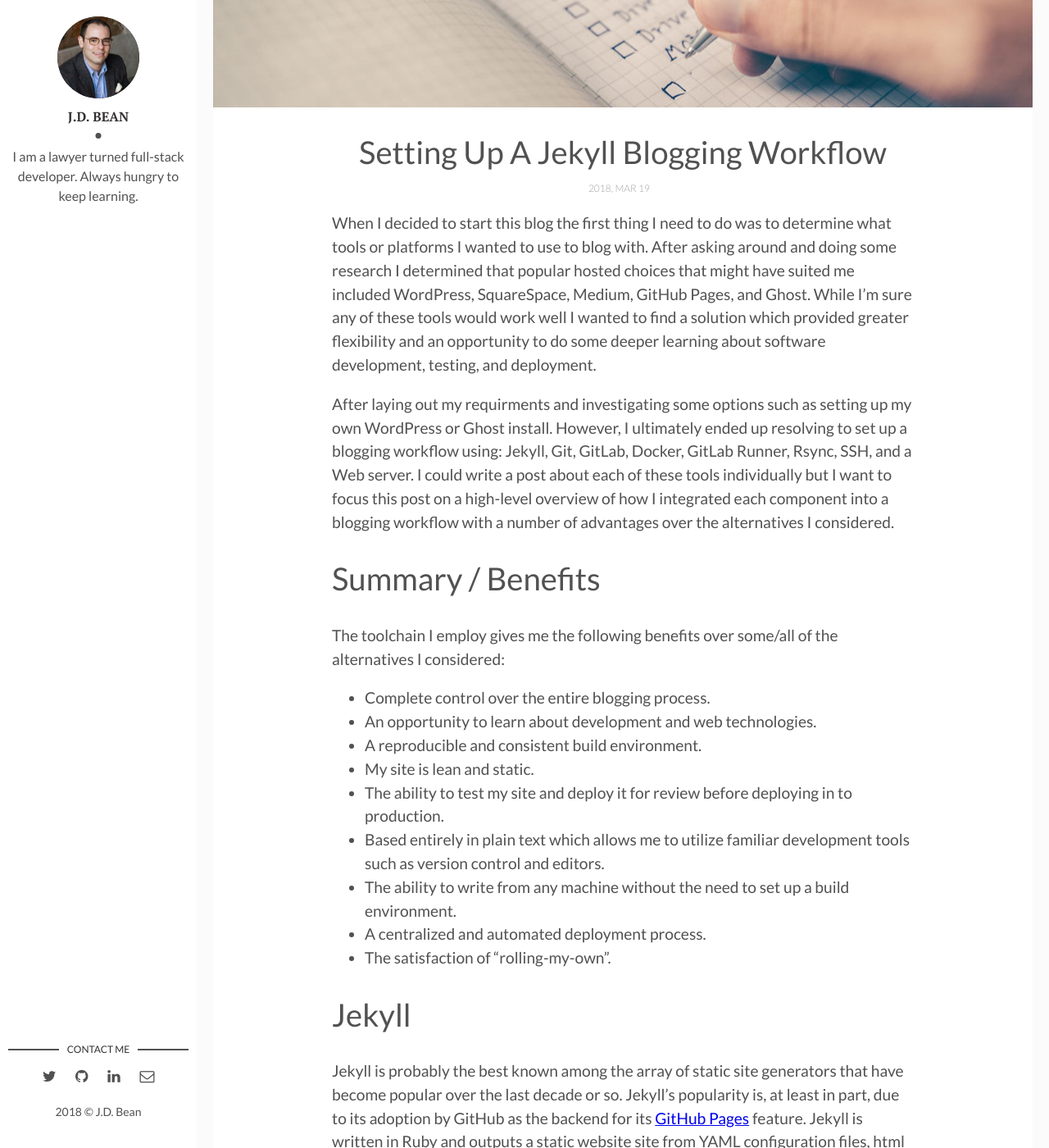
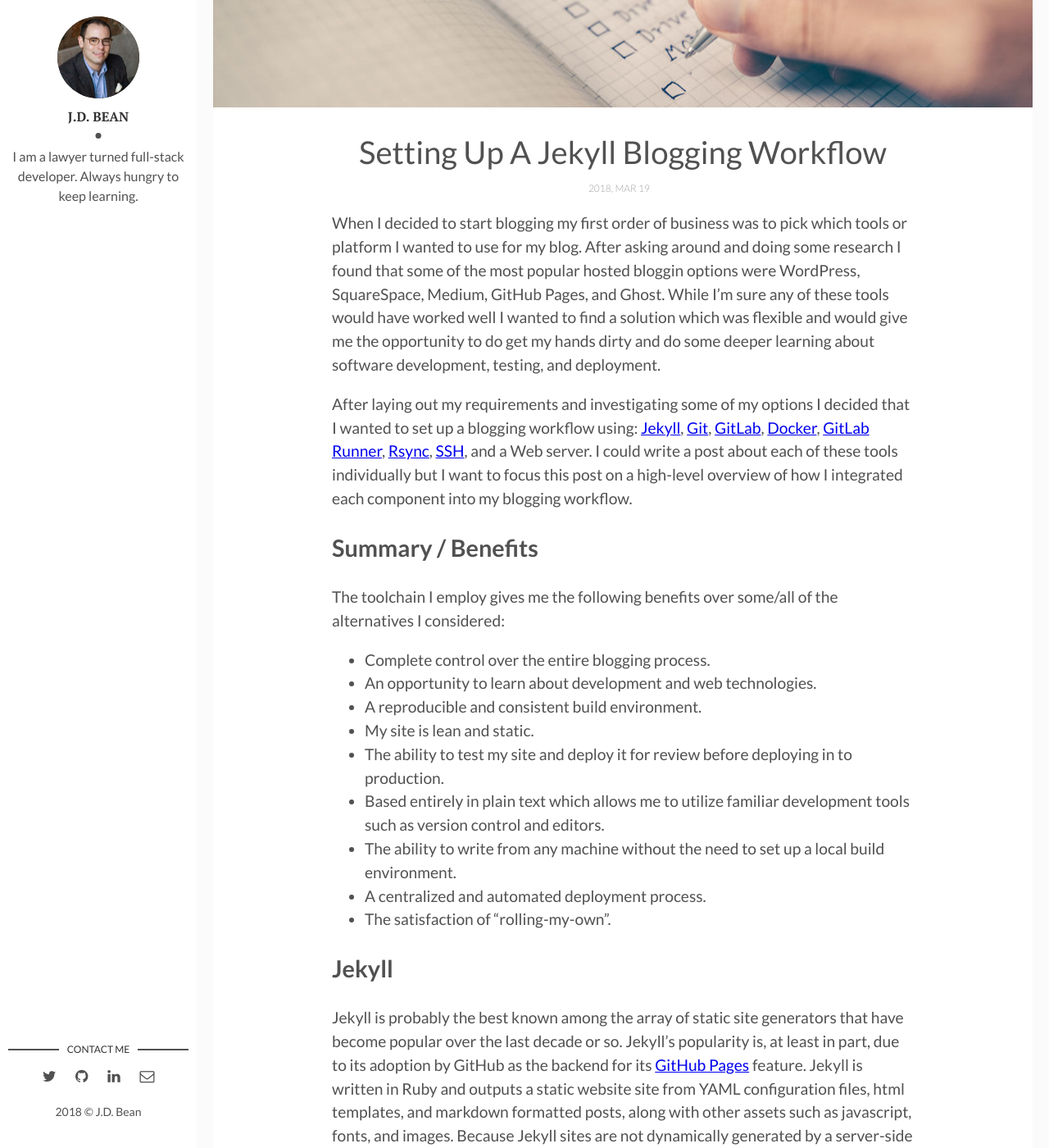
Before and after one commit to jdbean/blog-mirror, a Jekyll site: the page built from _posts/2018-03-29-blogging-workflow.md, in a window 1280 px wide and 1400 px high, scrolled down 389 px. Shown: the whole window at 82% size. Built offline with Jekyll 4.4.1, drawn with Linux system fonts in a browser that asks for light colours; some of the changed text lies outside the part shown.

Commit message:
drafting

```diff
--- a/_posts/2018-03-29-blogging-workflow.md
+++ b/_posts/2018-03-29-blogging-workflow.md
@@ -9,16 +9,24 @@
 tags: [Blogging, Workflow, GitLab, Jekyll, Docker, Rsync, SSH]  #(optional)
 ---
 
-When I decided to start this blog the first thing I need to do was to determine what tools or platforms I wanted to use to blog with.
-After asking around and doing some research I determined that popular hosted choices that might have suited me included WordPress, SquareSpace, Medium, GitHub Pages, and Ghost.
+When I decided to start blogging my first order of business was to pick which tools or platform I wanted to use for my blog.
+After asking around and doing some research I found that some of the most popular hosted bloggin options were WordPress, SquareSpace, Medium, GitHub Pages, and Ghost.
 <!-- insert links for blogging platforms -->
-While I'm sure any of these tools would work well I wanted to find a solution which provided greater flexibility and an opportunity to do some deeper learning about software development, testing, and deployment.
+While I'm sure any of these tools would have worked well I wanted to find a solution which was flexible and would give me the opportunity to do get my hands dirty and do some deeper learning about software development, testing, and deployment.
 
-After laying out my requirments and investigating some options such as setting up my own WordPress or Ghost install. However, I ultimately ended up resolving to set up a blogging workflow using: Jekyll, Git, GitLab, Docker, GitLab Runner, Rsync, SSH, and a Web server.
+After laying out my requirements and investigating some of my options I decided that I wanted to set up a blogging workflow using: [Jekyll], [Git], [GitLab], [Docker], [GitLab Runner], [Rsync], [SSH], and a Web server.
 <!-- insert links for tools -->
-I could write a post about each of these tools individually but I want to focus this post on a high-level overview of how I integrated each component into a blogging workflow with a number of advantages over the alternatives I considered.
+I could write a post about each of these tools individually but I want to focus this post on a high-level overview of how I integrated each component into my blogging workflow.
 
-# Summary / Benefits
+[Jekyll]: https://jekyllrb.com
+[Git]: https://git-scm.com
+[GitLab]:https://gitlab.com
+[Docker]: https://docker.com
+[GitLab Runner]: https://docs.gitlab.com/runner/
+[Rsync]: https://rsync.samba.org/
+[SSH]: https://www.openssh.com/s
+
+## Summary / Benefits
 
 The toolchain I employ gives me the following benefits over some/all of the alternatives I considered:
 
@@ -28,17 +36,17 @@
   * My site is lean and static.
   * The ability to test my site and deploy it for review before deploying in to production.
   * Based entirely in plain text which allows me to utilize familiar development tools such as version control and editors.
-  * The ability to write from any machine without the need to set up a build environment.
+  * The ability to write from any machine without the need to set up a local build environment.
   * A centralized and automated deployment process.
   * The satisfaction of "rolling-my-own".
 
-# Jekyll
+## Jekyll
 
 Jekyll is probably the best known among the array of static site generators that have become popular over the last decade or so.
 Jekyll's popularity is, at least in part, due to its adoption by GitHub as the
 backend for its [GitHub Pages](https://pages.github.com) feature.
 Jekyll is written in Ruby and outputs a static website site from YAML configuration files, html templates, and markdown formatted posts, along with other assets such as javascript, fonts, and images.
-Because Jekyll sites are not dynamically generated by a server-side program they are generally perfomant and easy to deploy.
+Because Jekyll sites are not dynamically generated by a server-side program they are generally performant and easy to deploy.
 
 One can easily generate Jekyll sites on a local workstation by running the following in a Jekyll project directory:
 
@@ -72,7 +80,7 @@
 
 ![GitLab secret variables screen](/assets/img/gitlab-blog-repo.png)
 
-# CI/CD
+## CI/CD
 
 My favorite feature of GitLab is its integrated continuous integration / continuous delivery feature.
 Along with Docker and another program called GitLab Runner, GitLab allows me to easily integrate the process of building, testing, and deploying my blog with Git.
@@ -163,20 +171,20 @@
 This job spins up a new Docker Container but this time, instead of building the site it runs the [HTMLProofer](https://github.com/gjtorikian/html-proofer) which runs a set of tests to validate the site's HTML such as checking for invalid links.
 If this test job passes then the third job runs.
 
-The third job is the deploy job which is responsible for deploying my code to a live webstie.
-This job has access to secret variables:
+The third job is the deploy job which is responsible for deploying my code to a live website.
+This job has access to the following secret variables:
 
 `$SSH_KEY`
 :  A Private SSH Key trusted by web server,
 
 `$SSH_KNOWN_HOSTS`
-:  The public-key for my webserver.
+:  The public-key for my web server.
 
 `$SITE_USER_AND_ADDRESS`
-:  The site's remote username and the address of my webserver.
+:  The site's remote user name and the address of my web server.
 
-This sensitivie data is stored by GitLab and only provided to the Runner to ensure that it is not inadvertently exposed.
+This sensitive data is stored by GitLab and only provided to the Runner to ensure that it is not inadvertently exposed.
 
 ![GitLab secret variables screen](/assets/img/gitlab-ci-cd-secret-vars.png)
 
-The deploy job uses this data to configure SSH to securely accessed the site's remote webserver and then, using Rsync efficiently transmits any updated site files to the webserver.
+The deploy job uses this data to configure SSH to securely access the site's remote web server and uses Rsync efficiently transmits any new or updated site files from the build process to the web server.
```
Also changed, not shown: other parts of _posts/2018-03-29-blogging-workflow.md (+2 -2 lines).
